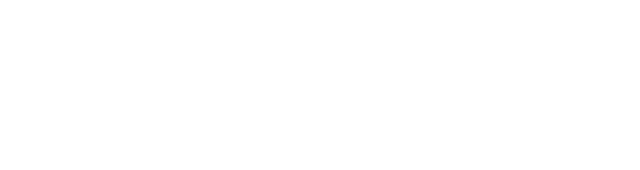
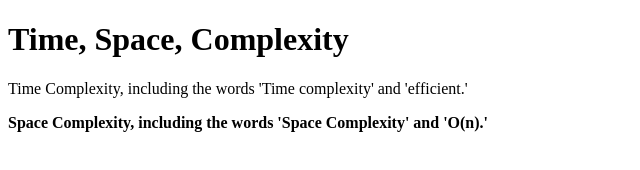
Before and after one commit to acciojob/time-and-space-complexity-banuraj2402-ops, a website: page main.html in a window 1280 px wide. Shown: the whole page, without its empty margins (0-640 px from the left). Drawn offline with Linux system fonts and the light colour scheme.

Commit message:
created a submission

```diff
--- a/main.html
+++ b/main.html
@@ -3,11 +3,14 @@
 <html>
 
 <head>
+	<h1>Time, Space, Complexity</h1>
 	<link rel="stylesheet" href="styles.css">
 </head>
 
 <body>
 	<!-- the entire body must be written by student -->
+	<p> Time Complexity, including the words 'Time complexity' and 'efficient.' </p>
+	<p> <b> Space Complexity, including the words 'Space Complexity' and 'O(n).' </b></p>
     <script type="text/javascript" src="./script.js">
 </script>
 
```
